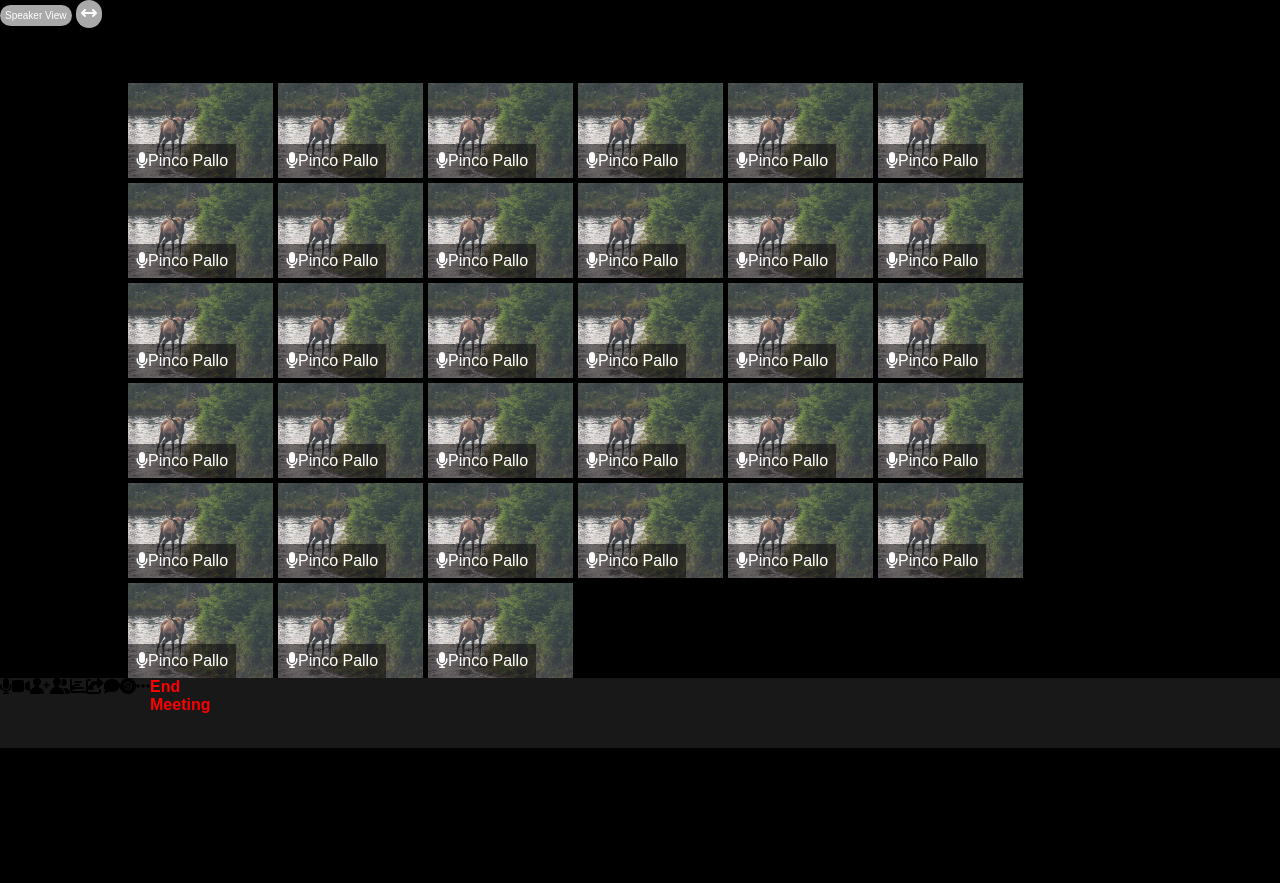
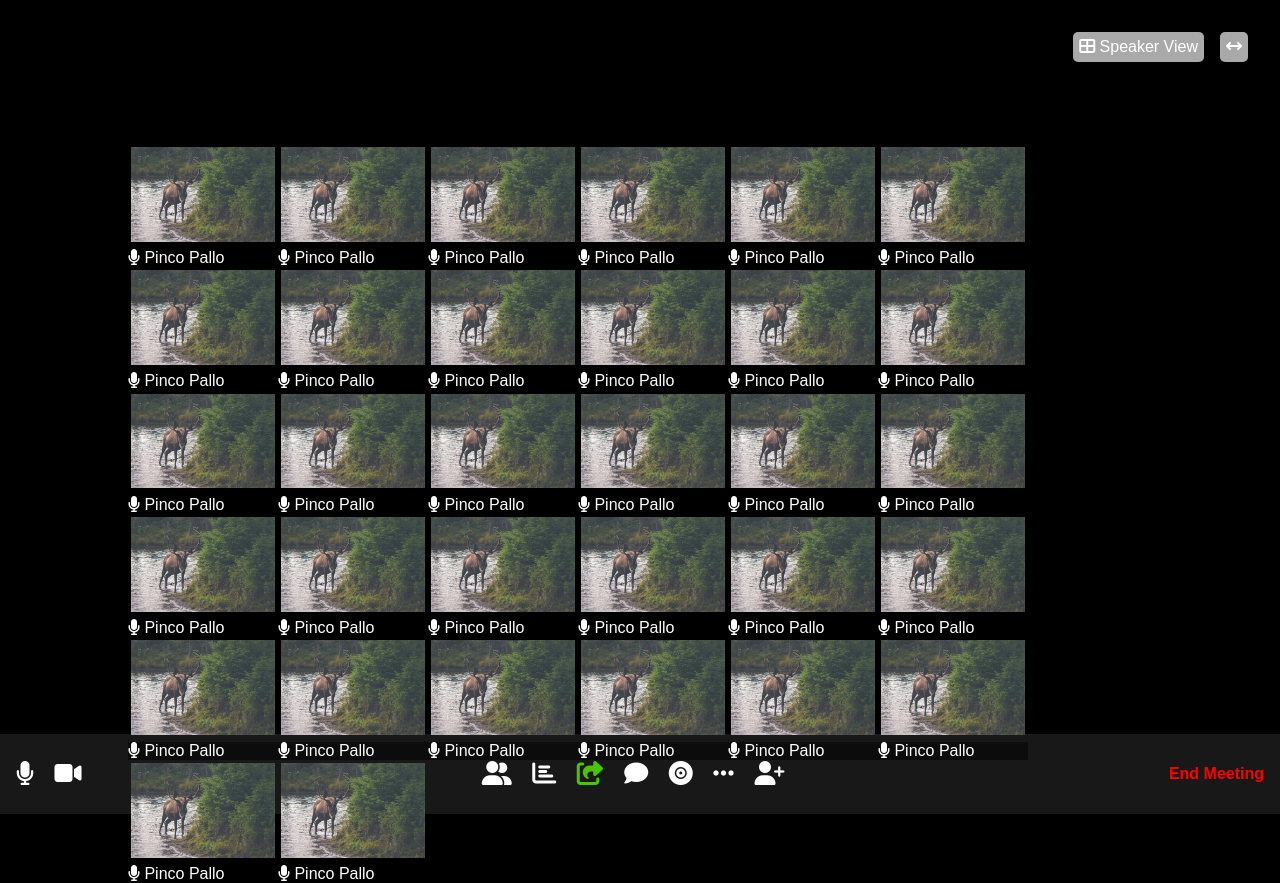
Before and after one commit to FranPer23/html-css-zoom, a plain HTML site: page index.html in a window 1280 px wide. Before the commit the page ends 800 px from the top, so only its background shows below. Drawn offline with Linux system fonts and the light colour scheme.

Commit message:
fix grafici menu

```diff
--- a/css/style.css
+++ b/css/style.css
@@ -4,107 +4,79 @@
     padding: 0;
     box-sizing: border-box;
     font-family: sans-serif;
+
 }
+
+/* HEADER */
+.header {
+    display: flex;
+    justify-content: flex-end;
+    padding: 2rem;
+}
+.speaker-view {
+    border-radius: 5px;
+    background-color: darkgray;
+    color: white;
+    padding: 6px;
+}
+
+.icon {
+    margin-left: 1rem;
+    background-color: darkgray;
+    color: white;
+    border-radius: 5px;
+    padding: 6px;
+}
+
+
+/*MAIN*/
 
 img {
     max-width: 100%;
-}
+    width: 150px;
+    padding: .2rem;
 
-/* utilities */
-
-.flex {
-   display: flex;
-
-
-}
-
-.center {
-    padding-top: 50px;
-    margin: 0 auto;
-    width: 80%;
-    flex-wrap: wrap;
 }
 
 body {
     background-color: black;
 }
 
-.posizione {
-    position: relative;
-}
-
-/* header */
-.speaker-view{
-    display: inline-block;
-    width: fit-content;
-    border-radius: 20px;
-    background-color: darkgray;
-    color: white;
-    padding: 5px;
-    font-size: 10px;
-}
-
-.iconcina {
-    display: inline-block;
-    width: fit-content;
-    background-color: darkgray;
-    color: white;
-    border-radius: 20px;
-    padding: 5px;
-}
-/*main */
-main {
-    height: calc(100% - 70px);
-    overflow: auto;
-}
-
-.menu {
-    left: 0;
-    bottom: 0;
-    background-color: rgb(24, 24, 24);
-    height: 70px;
-    width: 100%;
-    z-index: 999;
+.center {
+    height: 80vh;
     display: flex;
-}
-
-.immagine {
-    width: 150px;
-    height: 100px;
-    padding-right: 5px;
-    padding-top: 5px;
+    padding-top: 50px;
+    margin: 0 auto;
+    width: 80%;
+    flex-wrap: wrap;
 
 }
 
-.nome {
+.name {
     color: white;
-    position: absolute;
-    padding: .5rem;
     background-color: rgba(0, 0, 0, 0.5);
-    bottom: 0;
-    left: 0;
 
 }
 
-
-.lista {
+/*FOOTER*/
+.menu {
+    background-color: rgb(24, 24, 24);
+    height: 80px;
+    /* width: 100%; */
     display: flex;
-    flex-direction: row;
+    justify-content: space-between;
+    align-items: center;
 
 }
 
-.centro {
-    display: inline-block;
-}
-
-
-
-.azioni {
-align-items: center;
+.middle i,
+.start i {
+    color: white;
+    padding-left: 1rem;
 }
 
 h4 {
-    width: 30%;
     color: red;
-    justify-content: flex-end;
+    padding-right: 1rem;
+
 }
--- a/index.html
+++ b/index.html
@@ -5,18 +5,21 @@
     <meta http-equiv="X-UA-Compatible" content="IE=edge">
     <meta name="viewport" content="width=device-width, initial-scale=1.0">
     <link rel="stylesheet" href="css/style.css">
-    <link rel="stylesheet" href="https://cdnjs.cloudflare.com/ajax/libs/font-awesome/6.3.0/css/all.min.css" integrity="sha512-SzlrxWUlpfuzQ+pcUCosxcglQRNAq/DZjVsC0lE40xsADsfeQoEypE+enwcOiGjk/bSuGGKHEyjSoQ1zVisanQ==" crossorigin="anonymous" referrerpolicy="no-referrer" />
+
+    <link rel="stylesheet" href="https://cdnjs.cloudflare.com/ajax/libs/font-awesome/6.4.2/css/all.min.css" integrity="sha512-z3gLpd7yknf1YoNbCzqRKc4qyor8gaKU1qmn+CShxbuBusANI9QpRohGBreCFkKxLhei6S9CQXFEbbKuqLg0DA==" crossorigin="anonymous" referrerpolicy="no-referrer" />
     <title>Zoom</title>
 
 </head>
 <body>
     <!-- header -->
     <header >
-        <div class="speaker-view">
-            Speaker View
-        </div>
-        <div class="iconcina">
-            <i class="fa-solid fa-arrows-left-right"></i>
+        <div class="header">
+                <div class="speaker-view">
+                    <i class="fa-solid fa-table-cells-large"></i> Speaker View
+                </div>
+                <div class="icon">
+                    <i class="fa-solid fa-arrows-left-right"></i>
+                </div>
         </div>
     </header>
     <!-- header -->
@@ -24,176 +27,164 @@
     <!-- main -->
     <main>
 
-                <div class="flex center">
-                    <div class="flex posizione">
-                        <img class= "immagine" src="img/view.jpg" alt="">
-                        <div class="nome"><i class="fa-solid fa-microphone"></i>Pinco Pallo</div>
+                <div class="center">
+                    <div class="">
+                        <img src="img/view.jpg" alt="">
+                        <div class="name"><i class="fa-solid fa-microphone"></i> Pinco Pallo</div>
                     </div>
-                    <div class="flex posizione">
-                        <img class= "immagine" src="img/view.jpg" alt="">
-                        <div class="nome"><i class="fa-solid fa-microphone"></i>Pinco Pallo</div>
+                    <div class="">
+                        <img src="img/view.jpg" alt="">
+                        <div class="name"><i class="fa-solid fa-microphone"></i> Pinco Pallo</div>
                     </div>
-                    <div class="flex posizione">
-                        <img class= "immagine" src="img/view.jpg" alt="">
-                        <div class="nome"><i class="fa-solid fa-microphone"></i>Pinco Pallo</div>
+                    <div class="">
+                        <img src="img/view.jpg" alt="">
+                        <div class="name"><i class="fa-solid fa-microphone"></i> Pinco Pallo</div>
                     </div>
-                    <div class="flex posizione">
-                        <img class= "immagine" src="img/view.jpg" alt="">
-                        <div class="nome"><i class="fa-solid fa-microphone"></i>Pinco Pallo</div>
+                    <div class="">
+                        <img src="img/view.jpg" alt="">
+                        <div class="name"><i class="fa-solid fa-microphone"></i> Pinco Pallo</div>
                     </div>
-                    <div class="flex posizione">
-                        <img class= "immagine" src="img/view.jpg" alt="">
-                        <div class="nome"><i class="fa-solid fa-microphone"></i>Pinco Pallo</div>
+                    <div class="">
+                        <img src="img/view.jpg" alt="">
+                        <div class="name"><i class="fa-solid fa-microphone"></i> Pinco Pallo</div>
                     </div>
-                    <div class="flex posizione">
-                        <img class= "immagine" src="img/view.jpg" alt="">
-                        <div class="nome"><i class="fa-solid fa-microphone"></i>Pinco Pallo</div>
+                    <div class="">
+                        <img src="img/view.jpg" alt="">
+                        <div class="name"><i class="fa-solid fa-microphone"></i> Pinco Pallo</div>
                     </div>
-                    <div class="flex posizione">
-                        <img class= "immagine" src="img/view.jpg" alt="">
-                        <div class="nome"><i class="fa-solid fa-microphone"></i>Pinco Pallo</div>
+                    <div class="">
+                        <img src="img/view.jpg" alt="">
+                        <div class="name"><i class="fa-solid fa-microphone"></i> Pinco Pallo</div>
                     </div>
-                    <div class="flex posizione">
-                        <img class= "immagine" src="img/view.jpg" alt="">
-                        <div class="nome"><i class="fa-solid fa-microphone"></i>Pinco Pallo</div>
+                    <div class="">
+                        <img src="img/view.jpg" alt="">
+                        <div class="name"><i class="fa-solid fa-microphone"></i> Pinco Pallo</div>
                     </div>
-                    <div class="flex posizione">
-                        <img class= "immagine" src="img/view.jpg" alt="">
-                        <div class="nome"><i class="fa-solid fa-microphone"></i>Pinco Pallo</div>
+                    <div class="">
+                        <img src="img/view.jpg" alt="">
+                        <div class="name"><i class="fa-solid fa-microphone"></i> Pinco Pallo</div>
                     </div>
-                    <div class="flex posizione">
-                        <img class= "immagine" src="img/view.jpg" alt="">
-                        <div class="nome"><i class="fa-solid fa-microphone"></i>Pinco Pallo</div>
+                    <div class="">
+                        <img src="img/view.jpg" alt="">
+                        <div class="name"><i class="fa-solid fa-microphone"></i> Pinco Pallo</div>
                     </div>
-                    <div class="flex posizione">
-                        <img class= "immagine" src="img/view.jpg" alt="">
-                        <div class="nome"><i class="fa-solid fa-microphone"></i>Pinco Pallo</div>
+                    <div class="">
+                        <img src="img/view.jpg" alt="">
+                        <div class="name"><i class="fa-solid fa-microphone"></i> Pinco Pallo</div>
                     </div>
-                    <div class="flex posizione">
-                        <img class= "immagine" src="img/view.jpg" alt="">
-                        <div class="nome"><i class="fa-solid fa-microphone"></i>Pinco Pallo</div>
+                    <div class="">
+                        <img src="img/view.jpg" alt="">
+                        <div class="name"><i class="fa-solid fa-microphone"></i> Pinco Pallo</div>
                     </div>
-                    <div class="flex posizione">
-                        <img class= "immagine" src="img/view.jpg" alt="">
-                        <div class="nome"><i class="fa-solid fa-microphone"></i>Pinco Pallo</div>
+                    <div class="">
+                        <img src="img/view.jpg" alt="">
+                        <div class="name"><i class="fa-solid fa-microphone"></i> Pinco Pallo</div>
                     </div>
-                    <div class="flex posizione">
-                        <img class= "immagine" src="img/view.jpg" alt="">
-                        <div class="nome"><i class="fa-solid fa-microphone"></i>Pinco Pallo</div>
+                    <div class="">
+                        <img src="img/view.jpg" alt="">
+                        <div class="name"><i class="fa-solid fa-microphone"></i> Pinco Pallo</div>
                     </div>
-                    <div class="flex posizione">
-                        <img class= "immagine" src="img/view.jpg" alt="">
-                        <div class="nome"><i class="fa-solid fa-microphone"></i>Pinco Pallo</div>
+                    <div class="">
+                        <img src="img/view.jpg" alt="">
+                        <div class="name"><i class="fa-solid fa-microphone"></i> Pinco Pallo</div>
                     </div>
-                    <div class="flex posizione">
-                        <img class= "immagine" src="img/view.jpg" alt="">
-                        <div class="nome"><i class="fa-solid fa-microphone"></i>Pinco Pallo</div>
+                    <div class="">
+                        <img src="img/view.jpg" alt="">
+                        <div class="name"><i class="fa-solid fa-microphone"></i> Pinco Pallo</div>
                     </div>
-                    <div class="flex posizione">
-                        <img class= "immagine" src="img/view.jpg" alt="">
-                        <div class="nome"><i class="fa-solid fa-microphone"></i>Pinco Pallo</div>
+                    <div class="">
+                        <img src="img/view.jpg" alt="">
+                        <div class="name"><i class="fa-solid fa-microphone"></i> Pinco Pallo</div>
                     </div>
-                    <div class="flex posizione">
-                        <img class= "immagine" src="img/view.jpg" alt="">
-                        <div class="nome"><i class="fa-solid fa-microphone"></i>Pinco Pallo</div>
+                    <div class="">
+                        <img src="img/view.jpg" alt="">
+                        <div class="name"><i class="fa-solid fa-microphone"></i> Pinco Pallo</div>
                     </div>
-                    <div class="flex posizione">
-                        <img class= "immagine" src="img/view.jpg" alt="">
-                        <div class="nome"><i class="fa-solid fa-microphone"></i>Pinco Pallo</div>
+                    <div class="">
+                        <img src="img/view.jpg" alt="">
+                        <div class="name"><i class="fa-solid fa-microphone"></i> Pinco Pallo</div>
                     </div>
-                    <div class="flex posizione">
-                        <img class= "immagine" src="img/view.jpg" alt="">
-                        <div class="nome"><i class="fa-solid fa-microphone"></i>Pinco Pallo</div>
+                    <div class="">
+                        <img src="img/view.jpg" alt="">
+                        <div class="name"><i class="fa-solid fa-microphone"></i> Pinco Pallo</div>
                     </div>
-                    <div class="flex posizione">
-                        <img class= "immagine" src="img/view.jpg" alt="">
-                        <div class="nome"><i class="fa-solid fa-microphone"></i>Pinco Pallo</div>
+                    <div class="">
+                        <img src="img/view.jpg" alt="">
+                        <div class="name"><i class="fa-solid fa-microphone"></i> Pinco Pallo</div>
                     </div>
-                    <div class="flex posizione">
-                        <img class= "immagine" src="img/view.jpg" alt="">
-                        <div class="nome"><i class="fa-solid fa-microphone"></i>Pinco Pallo</div>
+                    <div class="">
+                        <img src="img/view.jpg" alt="">
+                        <div class="name"><i class="fa-solid fa-microphone"></i> Pinco Pallo</div>
                     </div>
-                    <div class="flex posizione">
-                        <img class= "immagine" src="img/view.jpg" alt="">
-                        <div class="nome"><i class="fa-solid fa-microphone"></i>Pinco Pallo</div>
+                    <div class="">
+                        <img src="img/view.jpg" alt="">
+                        <div class="name"><i class="fa-solid fa-microphone"></i> Pinco Pallo</div>
                     </div>
-                    <div class="flex posizione">
-                        <img class= "immagine" src="img/view.jpg" alt="">
-                        <div class="nome"><i class="fa-solid fa-microphone"></i>Pinco Pallo</div>
+                    <div class="">
+                        <img src="img/view.jpg" alt="">
+                        <div class="name"><i class="fa-solid fa-microphone"></i> Pinco Pallo</div>
                     </div>
-                    <div class="flex posizione">
-                        <img class= "immagine" src="img/view.jpg" alt="">
-                        <div class="nome"><i class="fa-solid fa-microphone"></i>Pinco Pallo</div>
+                    <div class="">
+                        <img src="img/view.jpg" alt="">
+                        <div class="name"><i class="fa-solid fa-microphone"></i> Pinco Pallo</div>
                     </div>
-                    <div class="flex posizione">
-                        <img class= "immagine" src="img/view.jpg" alt="">
-                        <div class="nome"><i class="fa-solid fa-microphone"></i>Pinco Pallo</div>
+                    <div class="">
+                        <img src="img/view.jpg" alt="">
+                        <div class="name"><i class="fa-solid fa-microphone"></i> Pinco Pallo</div>
                     </div>
-                    <div class="flex posizione">
-                        <img class= "immagine" src="img/view.jpg" alt="">
-                        <div class="nome"><i class="fa-solid fa-microphone"></i>Pinco Pallo</div>
+                    <div class="">
+                        <img src="img/view.jpg" alt="">
+                        <div class="name"><i class="fa-solid fa-microphone"></i> Pinco Pallo</div>
                     </div>
-                    <div class="flex posizione">
-                        <img class= "immagine" src="img/view.jpg" alt="">
-                        <div class="nome"><i class="fa-solid fa-microphone"></i>Pinco Pallo</div>
+                    <div class="">
+                        <img src="img/view.jpg" alt="">
+                        <div class="name"><i class="fa-solid fa-microphone"></i> Pinco Pallo</div>
                     </div>
-                    <div class="flex posizione">
-                        <img class= "immagine" src="img/view.jpg" alt="">
-                        <div class="nome"><i class="fa-solid fa-microphone"></i>Pinco Pallo</div>
+                    <div class="">
+                        <img src="img/view.jpg" alt="">
+                        <div class="name"><i class="fa-solid fa-microphone"></i> Pinco Pallo</div>
                     </div>
-                    <div class="flex posizione">
-                        <img class= "immagine" src="img/view.jpg" alt="">
-                        <div class="nome"><i class="fa-solid fa-microphone"></i>Pinco Pallo</div>
+                    <div class="">
+                        <img src="img/view.jpg" alt="">
+                        <div class="name"><i class="fa-solid fa-microphone"></i> Pinco Pallo</div>
                     </div>
-                    <div class="flex posizione">
-                        <img class= "immagine" src="img/view.jpg" alt="">
-                        <div class="nome"><i class="fa-solid fa-microphone"></i>Pinco Pallo</div>
+                    <div class="">
+                        <img src="img/view.jpg" alt="">
+                        <div class="name"><i class="fa-solid fa-microphone"></i> Pinco Pallo</div>
                     </div>
-                    <div class="flex posizione">
-                        <img class= "immagine" src="img/view.jpg" alt="">
-                        <div class="nome"><i class="fa-solid fa-microphone"></i>Pinco Pallo</div>
-                    </div>
-                    <div class="flex posizione">
-                        <img class= "immagine" src="img/view.jpg" alt="">
-                        <div class="nome"><i class="fa-solid fa-microphone"></i>Pinco Pallo</div>
+                    <div class="">
+                        <img src="img/view.jpg" alt="">
+                        <div class="name"><i class="fa-solid fa-microphone"></i> Pinco Pallo</div>
                     </div>
 
                     </div>
                 </div>
 
-
-
-
-
-
     </main>
     <!-- fine main-->
 
     <!-- footer -->
-    <footer class="menu">
-                <div class="centro ">
-                    <ul class="lista">
-                        <li><i class="fa-solid fa-microphone"></i></li>
-                        <li><i class="fa-solid fa-video"></i></li>
-                    </ul>
+    <footer>
+        <div class="menu">
+                <div class="start">
+                    <i class="fa-solid fa-microphone fa-xl"></i>
+                    <i class="fa-solid fa-video fa-xl"></i>
                 </div>
-                <div class="centro">
-                    <ul class="lista azioni ">
-                        <li><i class="fa-solid fa-user-plus"></i></li>
-                        <li><i class="fa-solid fa-user-group"></i></li>
-                        <li><i class="fa-solid fa-chart-bar"></i></li>
-                        <li><i class="fa-solid fa-share-from-square"></i></li>
-                        <li><i class="fa-solid fa-comment"></i></li>
-                        <li><i class="fa-solid fa-record-vinyl"></i></li>
-                        <li><i class="fa-solid fa-ellipsis"></i></li>
-                    </ul>
+                <div class="middle">
+                    <i class="fa-solid fa-user-group fa-xl"></i>
+                    <i class="fa-solid fa-chart-bar fa-xl"></i>
+                    <i class="fa-solid fa-share-from-square fa-xl" style="color: hsl(97.77deg 98.99% 39.02%);"></i>
+                    <i class="fa-solid fa-comment fa-xl"></i>
+                    <i class="fa-solid fa-record-vinyl fa-xl"></i>
+                    <i class="fa-solid fa-ellipsis fa-xl"></i>
+                    <i class="fa-solid fa-user-plus fa-xl"></i>
                 </div>
 
-                <div>
+                <div class="end">
                     <h4>End Meeting</h4>
                 </div>
+        </div>
     </footer>
     <!-- fine footer-->
-
 </body>
 </html>
```
